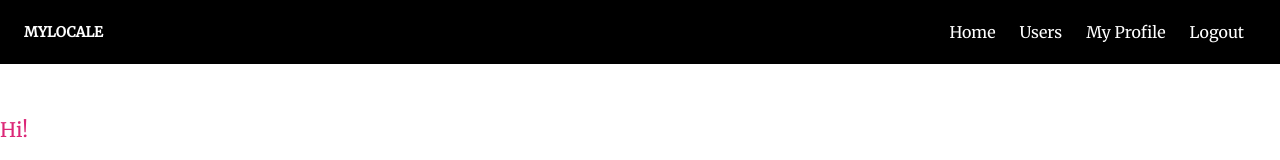
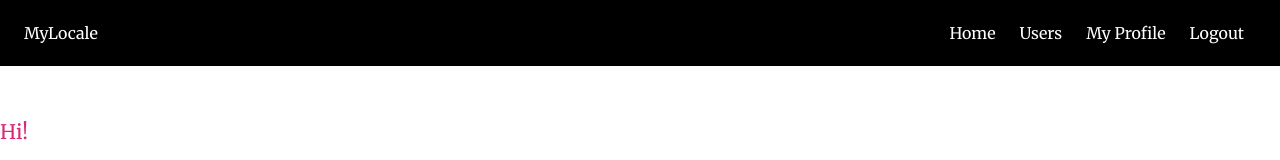
Before and after one commit to balkissty/locale, a React (Create React App) app: page / in a window 1280 px wide. Shown: the top 160 px of the page. Built offline with nearby package versions, Linux system fonts and the light colour scheme.

Commit message:
changed font

```diff
--- a/src/components/Navbar.js
+++ b/src/components/Navbar.js
@@ -12,7 +12,7 @@ export default function Navbar({ fixed }) {
         <div className="container px-4 mx-auto flex flex-wrap items-center justify-between">
           <div className="w-full relative flex justify-between lg:w-auto lg:static lg:block lg:justify-start">
             <a
-              className="text-sm font-bold leading-relaxed inline-block mr-4 py-2 whitespace-nowrap uppercase text-white"
+              className="text-md leading-relaxed inline-block mr-4 py-2 whitespace-nowrap text-white"
               href="#pablo"
             >
               <Link to="/">MyLocale</Link>
```
